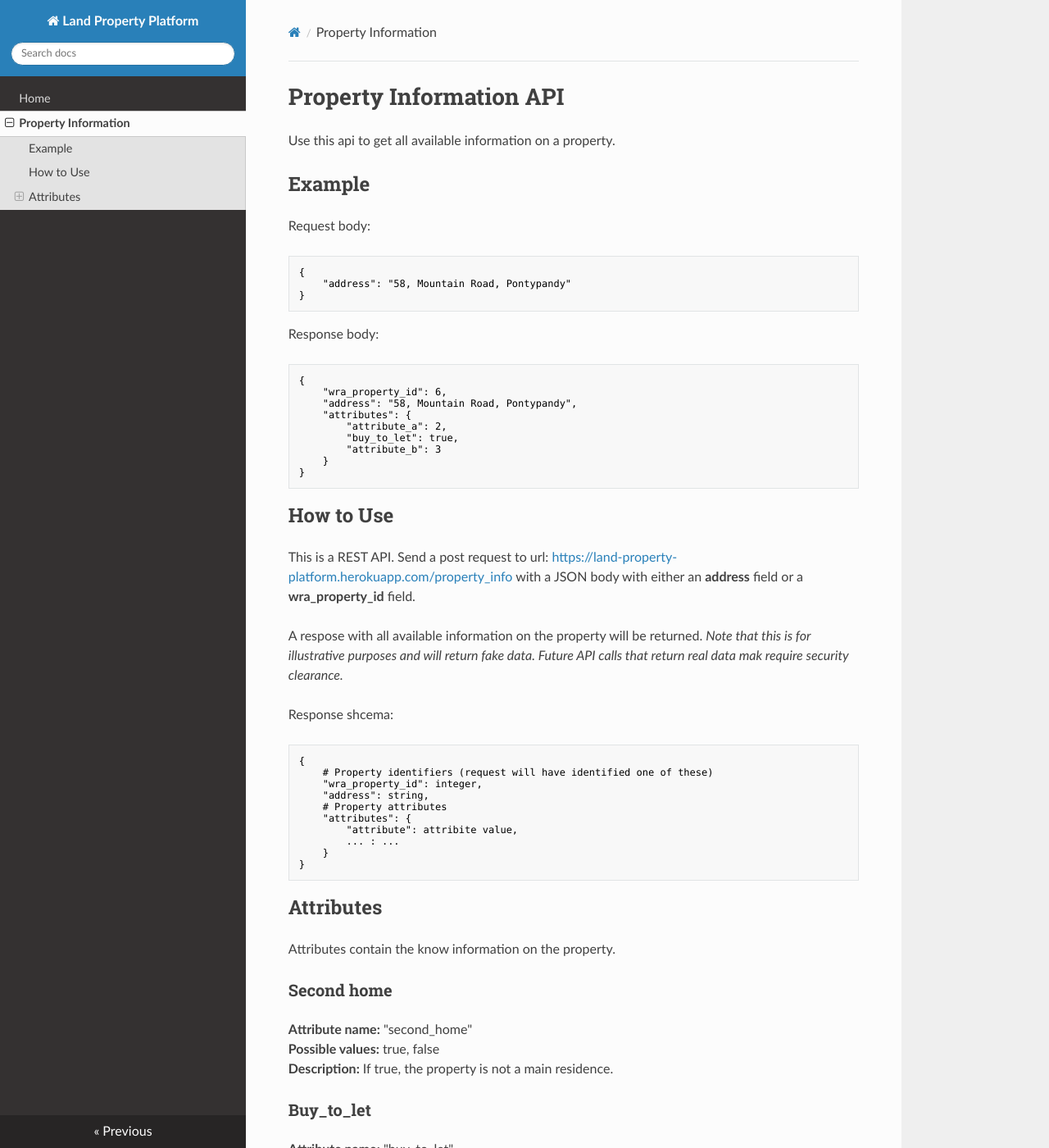
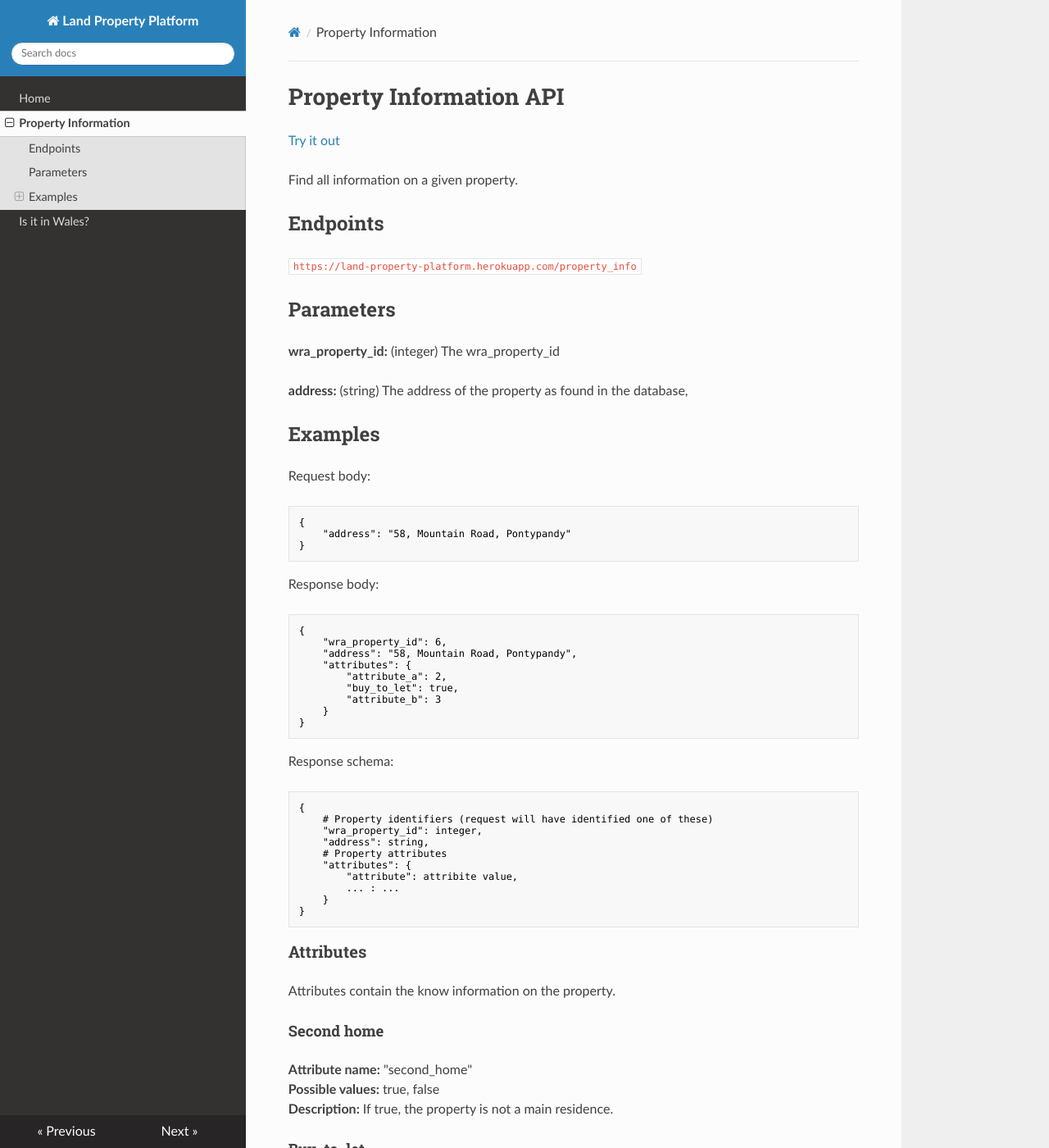
Before and after one commit to welsh-revenue-authority/property_platform_app, an MkDocs documentation site: the page built from docs/property_info.md, in a window 1280 px wide and 1400 px high. Shown: the whole window at 82% size. Built offline with MkDocs 1.6.1, drawn with Linux system fonts in a browser that asks for light colours; nearby versions of some CDN libraries.

Commit message:
improved docs format

````diff
--- a/docs/property_info.md
+++ b/docs/property_info.md
@@ -1,7 +1,22 @@
 # Property Information API
-Use this api to get all available information on a property.
 
-## Example
+[Try it out](https://land-property-platform.herokuapp.com/docs#default/property_info_property_info_post)
+
+Find all information on a given property.
+
+
+## Endpoints
+
+`https://land-property-platform.herokuapp.com/property_info`
+
+
+## Parameters
+
+__wra_property_id:__ (integer) The wra_property_id
+
+__address:__ (string) The address of the property as found in the database,
+
+## Examples
 Request body:
 
 ```console
@@ -23,16 +38,7 @@ Response body:
 }
 ```
 
-## How to Use
-This is a REST API. Send a post request to url:
-[https://land-property-platform.herokuapp.com/property_info](https://land-property-platform.herokuapp.com/property_info)
-with a JSON body with either an __address__ field or a __wra_property_id__ field.
-
-A respose with all available information on the property will be returned. *Note
-that this is for illustrative purposes and will return fake data. Future API
-calls that return real data mak require security clearance.*
-
-Response shcema:
+Response schema:
 
 ```console
 {
@@ -46,28 +52,30 @@ Response shcema:
     }
 }
 ```
-## Attributes
+
+
+### Attributes
 Attributes contain the know information on the property.
 
-### Second home
+#### Second home
 __Attribute name:__ "second_home"<br>
 __Possible values:__ true, false<br>
 __Description:__ If true, the property is not a main residence.<br>
 
-### Buy_to_let
+#### Buy_to_let
 __Attribute name:__ "buy_to_let"<br>
 __Possible values:__ true, false<br>
 __Description:__ If true, the property is considered a buy-to-let property.
 Note that a property is not identified as a second home if it is a buy-to-let
 property.<br>
 
-### Attribute a
+#### Attribute a
 __Attribute name:__ "attribute_a"<br>
 __Possible values:__ 1, 2<br>
 __Description:__ A placeholder attribute which can hold integer values and has
 a multiplier effect on LLT.<br>
 
-### Attribute b
+#### Attribute b
 __Attribute name:__ "attribute_b"<br>
 __Possible values:__ 1, 2, 3<br>
 __Description:__ A placeholder attribute which can hold integer values and has
--- a/mkdocs.yml
+++ b/mkdocs.yml
@@ -2,4 +2,5 @@ site_name: Land Property Platform
 nav:
   - Home: index.md
   - Property Information: property_info.md
+  - Is it in Wales?: is_it_in_wales.md
 theme: readthedocs
````
Also changed, not shown: docs/fastapi_metadata.py (added, +33 -0 lines), docs/is_it_in_wales.md (added, +73 -0 lines).
